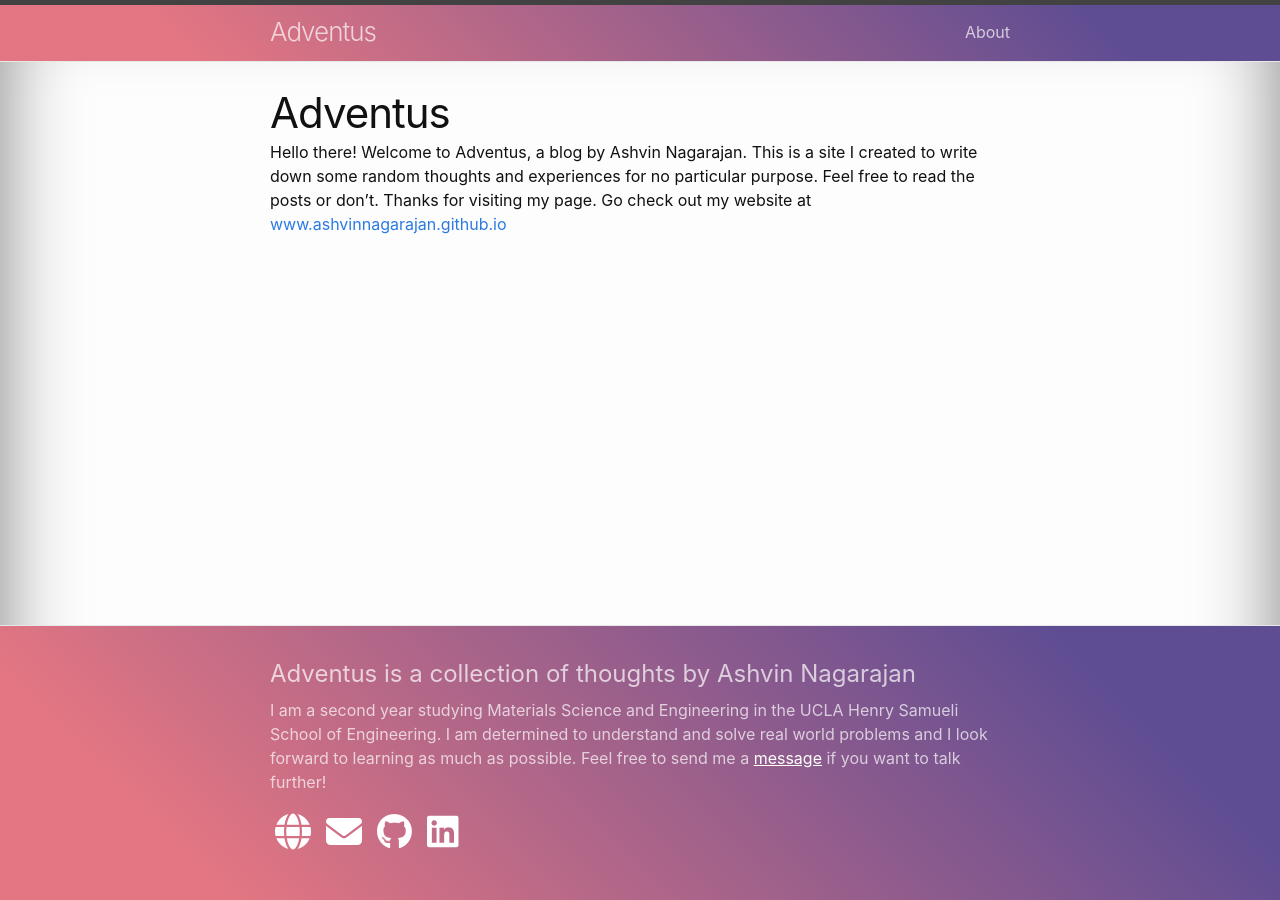
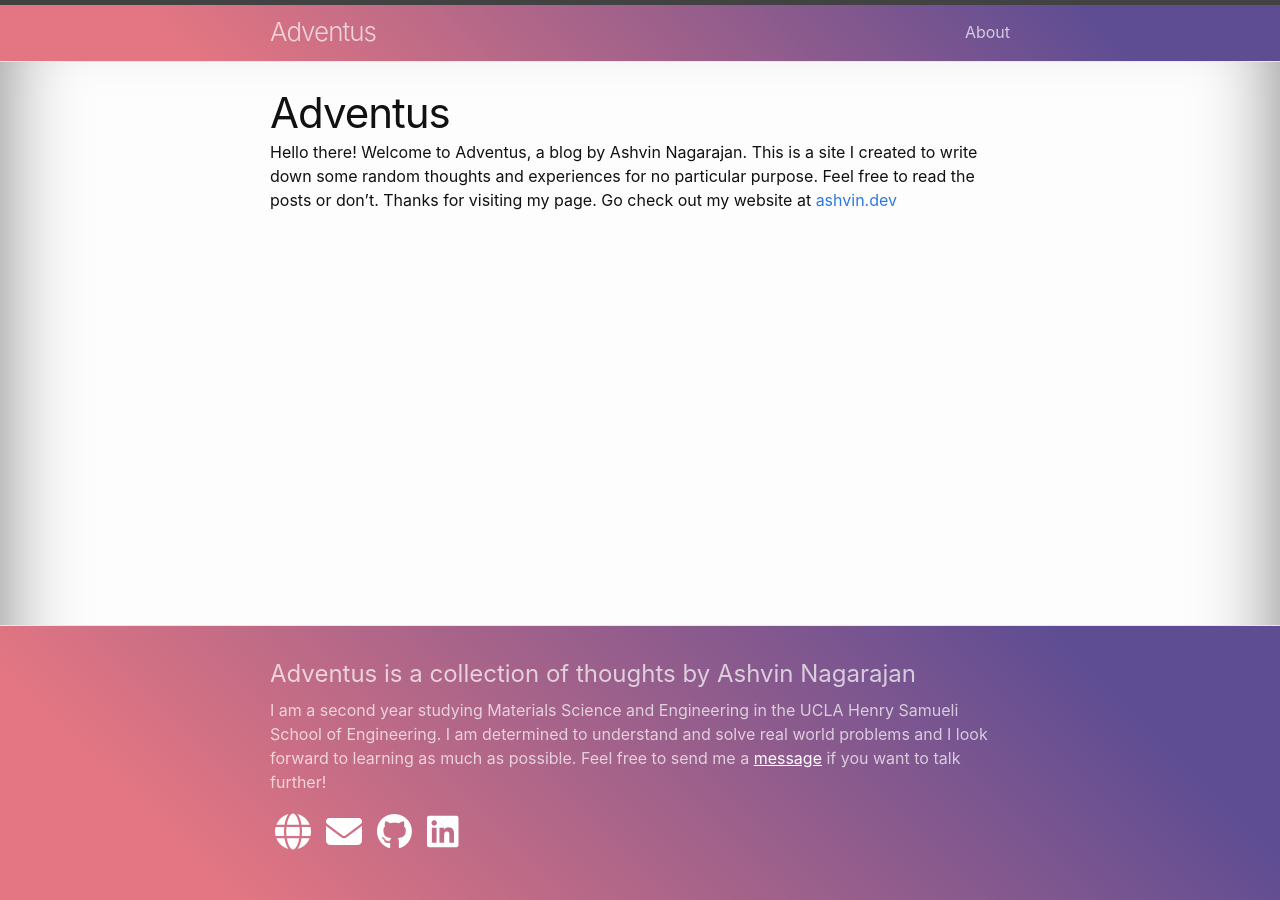
Before and after one commit to ashvinnagarajan/Blog, a Jekyll site: the page built from about.md, in a window 1280 px wide. Built offline with Jekyll 4.4.1, drawn with Linux system fonts in a browser that asks for light colours; nearby versions of some CDN libraries.

Commit message:
Change to about

```diff
--- a/about.md
+++ b/about.md
@@ -4,4 +4,4 @@ title: Adventus
 permalink: /about/
 ---
 
-Hello there! Welcome to Adventus, a blog by Ashvin Nagarajan. This is a site I created to write down some random thoughts and experiences for no particular purpose. Feel free to read the posts or don't. Thanks for visiting my page. Go check out my website at [www.ashvinnagarajan.github.io](https://ashvinnagarajan.github.io/)
+Hello there! Welcome to Adventus, a blog by Ashvin Nagarajan. This is a site I created to write down some random thoughts and experiences for no particular purpose. Feel free to read the posts or don't. Thanks for visiting my page. Go check out my website at [ashvin.dev](https://ashvin.dev)
```
